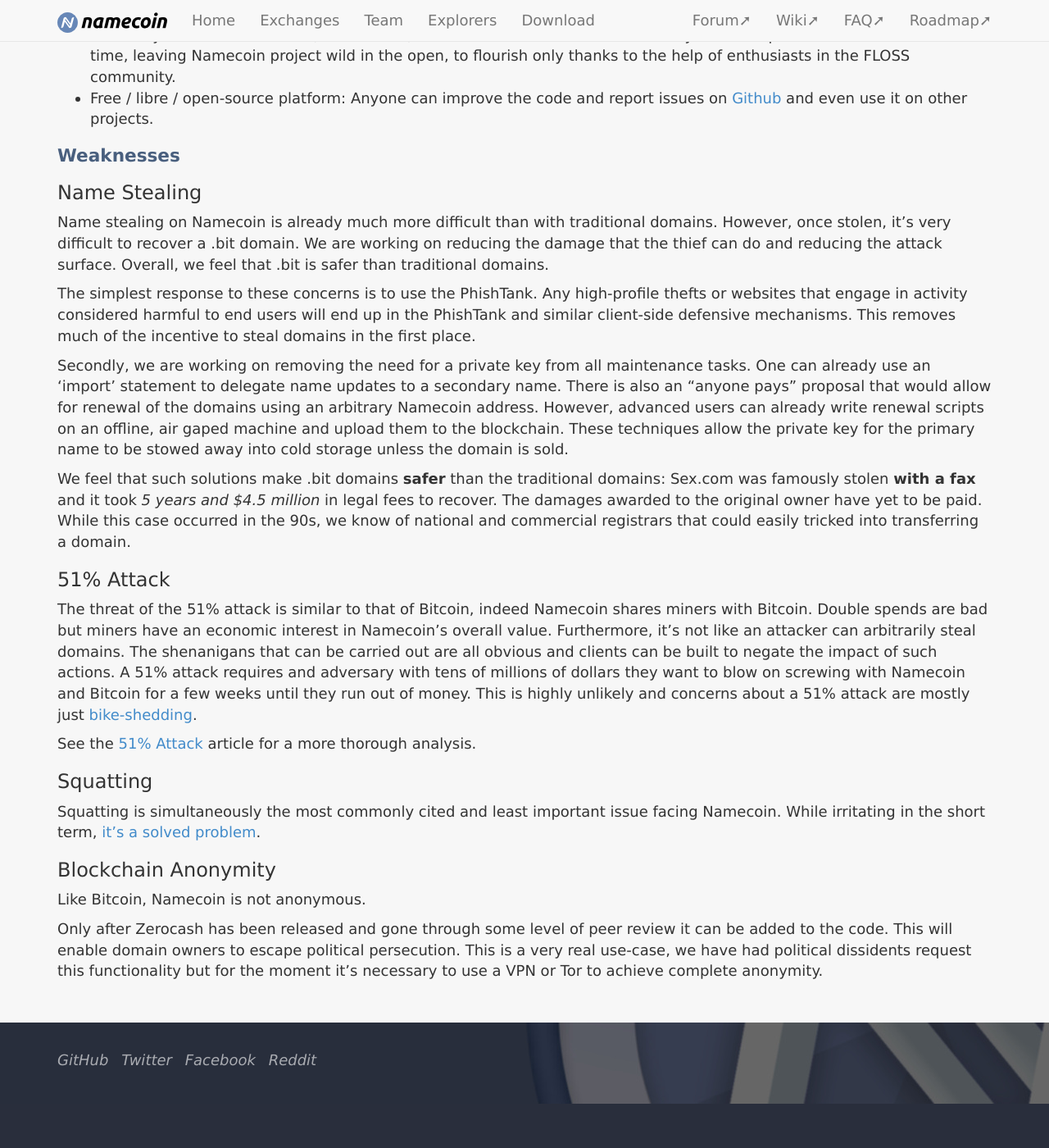
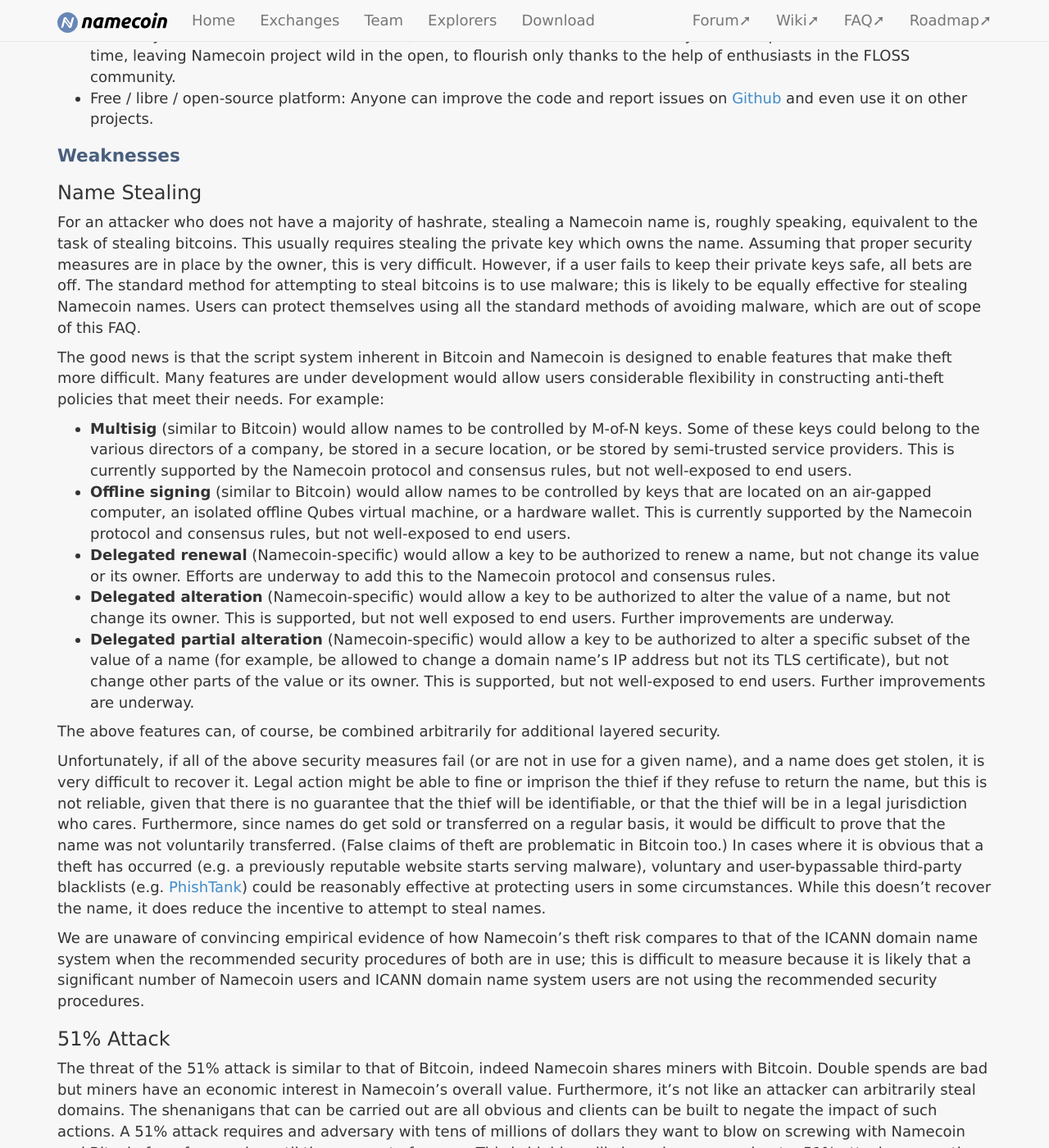
Before and after one commit to JeremyRand/namecoin.org, a Jekyll site: the page built from docs/faq/index.md, in a window 1280 px wide and 1400 px high, scrolled down 4073 px. Shown: the whole window at 82% size. Built offline with Jekyll 4.4.1, drawn with Linux system fonts in a browser that asks for light colours; before the commit the page ends 5419 px from its top, so only the background shows below that.

Commit message:
FAQ: Reworded "Name Stealing" section.
The following claim was removed, because anecdotal and unsourced evidence are crap: "Sex.com was famously stolen **with a fax** and it took *5 years and $4.5 million* in legal fees to recover.  The damages awarded to the original owner have yet to be paid.  While this case occurred in the 90s, we know of national and commercial registrars that could easily tricked into transferring a domain."

```diff
--- a/docs/faq/index.md
+++ b/docs/faq/index.md
@@ -117,13 +117,21 @@ In general, the Namecoin developers attempt to minimize our patchset against Bit
 
 ### Name Stealing
 
-Name stealing on Namecoin is already much more difficult than with traditional domains.  However, once stolen, it's very difficult to recover a .bit domain.  We are working on reducing the damage that the thief can do and reducing the attack surface.  Overall, we feel that .bit is safer than traditional domains.
+For an attacker who does not have a majority of hashrate, stealing a Namecoin name is, roughly speaking, equivalent to the task of stealing bitcoins.  This usually requires stealing the private key which owns the name.  Assuming that proper security measures are in place by the owner, this is very difficult.  However, if a user fails to keep their private keys safe, all bets are off.  The standard method for attempting to steal bitcoins is to use malware; this is likely to be equally effective for stealing Namecoin names.  Users can protect themselves using all the standard methods of avoiding malware, which are out of scope of this FAQ.
 
-The simplest response to these concerns is to use the PhishTank. Any high-profile thefts or websites that engage in activity considered harmful to end users will end up in the PhishTank and similar client-side defensive mechanisms.   This removes much of the incentive to steal domains in the first place.
+The good news is that the script system inherent in Bitcoin and Namecoin is designed to enable features that make theft more difficult.  Many features are under development would allow users considerable flexibility in constructing anti-theft policies that meet their needs.  For example:
 
-Secondly, we are working on removing the need for a private key from all maintenance tasks.  One can already use an 'import' statement to delegate name updates to a secondary name. There is also an "anyone pays" proposal that would allow for renewal of the domains using an arbitrary Namecoin address.  However, advanced users can already write renewal scripts on an offline, air gaped machine and upload them to the blockchain.  These techniques allow the private key for the primary name to be stowed away into cold storage unless the domain is sold.
+* **Multisig** (similar to Bitcoin) would allow names to be controlled by M-of-N keys.  Some of these keys could belong to the various directors of a company, be stored in a secure location, or be stored by semi-trusted service providers.  This is currently supported by the Namecoin protocol and consensus rules, but not well-exposed to end users.
+* **Offline signing** (similar to Bitcoin) would allow names to be controlled by keys that are located on an air-gapped computer, an isolated offline Qubes virtual machine, or a hardware wallet.  This is currently supported by the Namecoin protocol and consensus rules, but not well-exposed to end users.
+* **Delegated renewal** (Namecoin-specific) would allow a key to be authorized to renew a name, but not change its value or its owner.  Efforts are underway to add this to the Namecoin protocol and consensus rules.
+* **Delegated alteration** (Namecoin-specific) would allow a key to be authorized to alter the value of a name, but not change its owner.  This is supported, but not well exposed to end users. Further improvements are underway.
+* **Delegated partial alteration** (Namecoin-specific) would allow a key to be authorized to alter a specific subset of the value of a name (for example, be allowed to change a domain name's IP address but not its TLS certificate), but not change other parts of the value or its owner.  This is supported, but not well-exposed to end users.  Further improvements are underway.
 
-We feel that such solutions make .bit domains **safer** than the traditional domains: Sex.com was famously stolen **with a fax** and it took *5 years and $4.5 million* in legal fees to recover.  The damages awarded to the original owner have yet to be paid.  While this case occurred in the 90s, we know of national and commercial registrars that could easily tricked into transferring a domain.
+The above features can, of course, be combined arbitrarily for additional layered security.
+
+Unfortunately, if all of the above security measures fail (or are not in use for a given name), and a name does get stolen, it is very difficult to recover it.  Legal action might be able to fine or imprison the thief if they refuse to return the name, but this is not reliable, given that there is no guarantee that the thief will be identifiable, or that the thief will be in a legal jurisdiction who cares.  Furthermore, since names do get sold or transferred on a regular basis, it would be difficult to prove that the name was not voluntarily transferred.  (False claims of theft are problematic in Bitcoin too.)  In cases where it is obvious that a theft has occurred (e.g. a previously reputable website starts serving malware), voluntary and user-bypassable third-party blacklists (e.g. [PhishTank](https://en.wikipedia.org/wiki/PhishTank)) could be reasonably effective at protecting users in some circumstances.  While this doesn't recover the name, it does reduce the incentive to attempt to steal names.
+
+We are unaware of convincing empirical evidence of how Namecoin's theft risk compares to that of the ICANN domain name system when the recommended security procedures of both are in use; this is difficult to measure because it is likely that a significant number of Namecoin users and ICANN domain name system users are not using the recommended security procedures.
 
 ### 51% Attack
 
```
